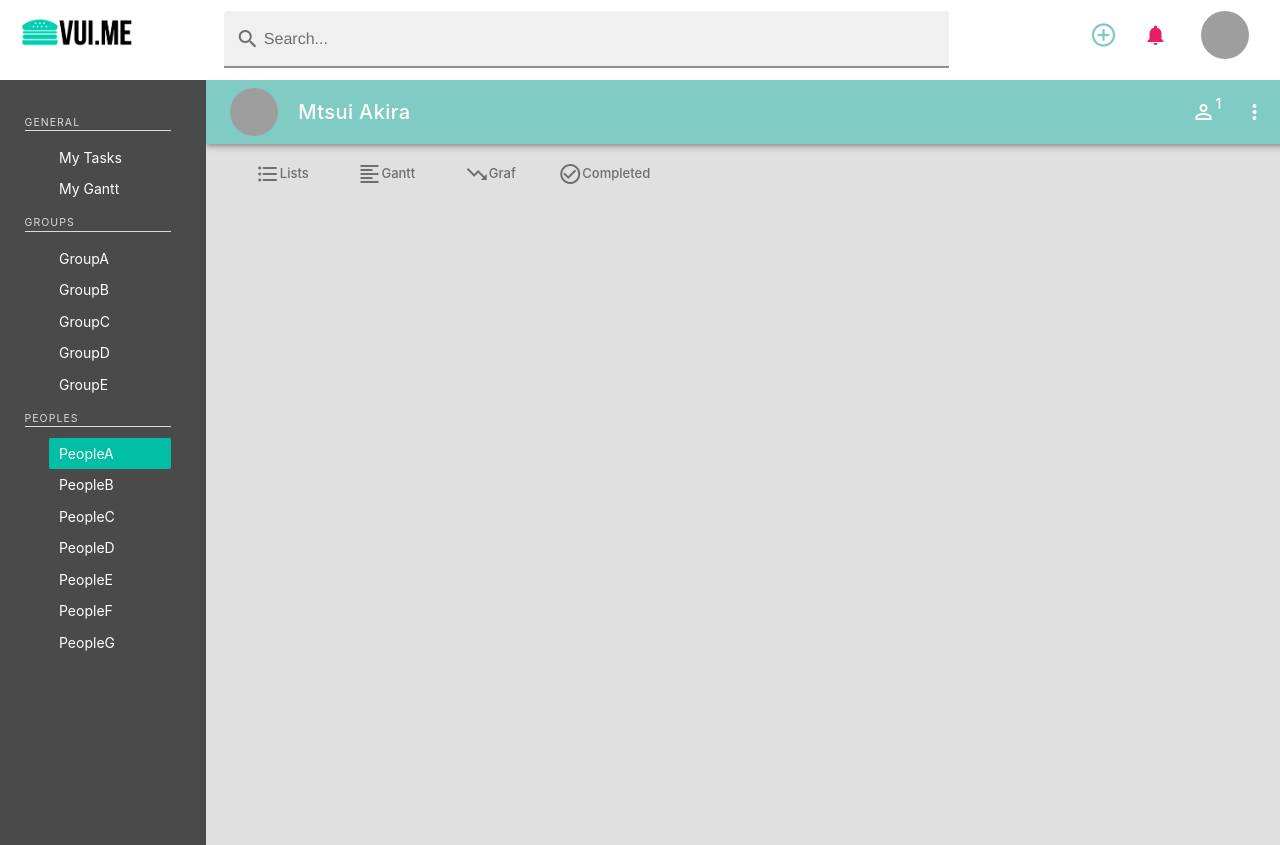
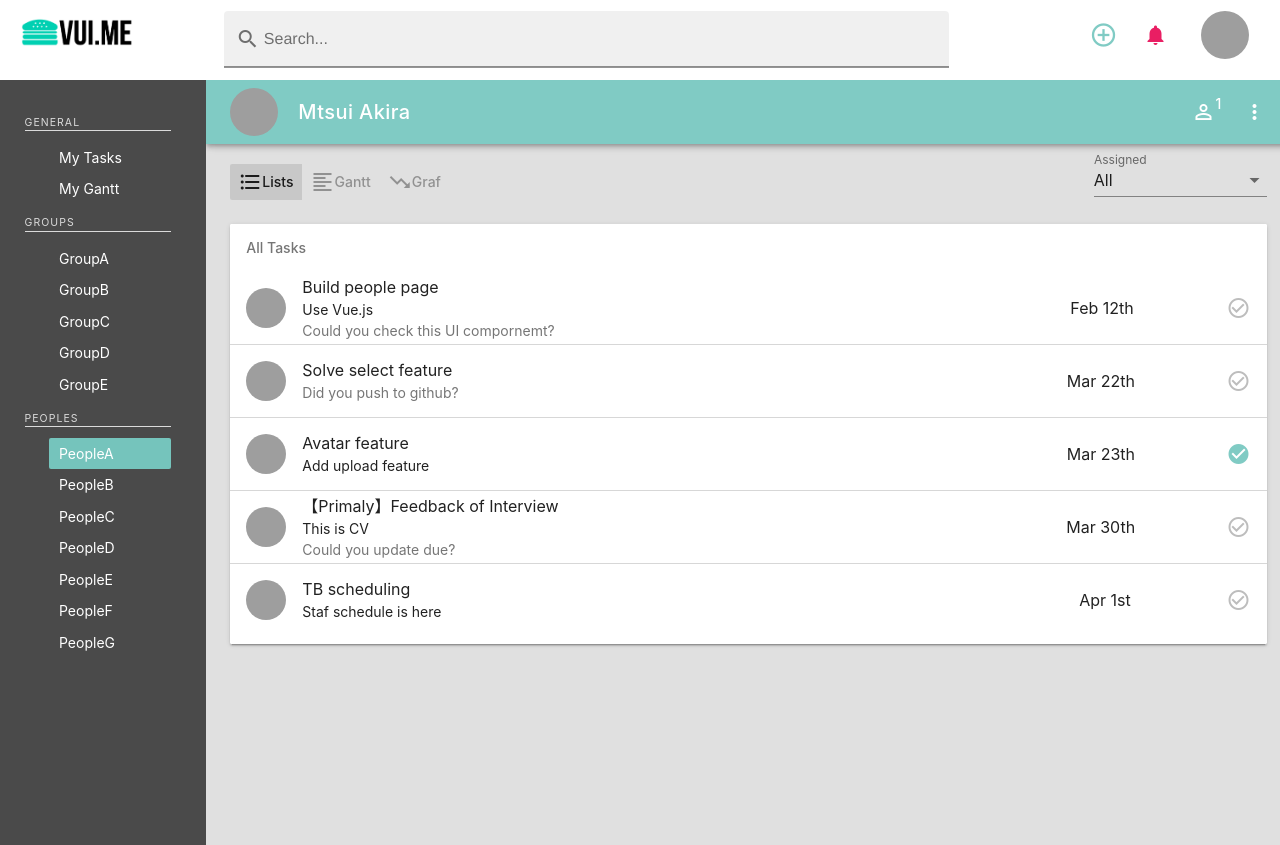
Before and after one commit to nomalio14/vuime, a Vue app: page /peoplePage in a window 1280 px wide. Built offline with nearby package versions, Linux system fonts and the light colour scheme; grey boxes are pictures that could not be loaded.

Commit message:
Added card

```diff
--- a/src/App.vue
+++ b/src/App.vue
@@ -134,7 +134,7 @@ export default {
   display: block;
 }
 .menu-list a.is-active {
-  background-color: #00BFA5;
+  background-color: #75C4BC;
 }
 .menu-label{
   text-align: left;
--- a/src/components/peoplePage.vue
+++ b/src/components/peoplePage.vue
@@ -15,7 +15,6 @@
         <img src="https://avatars0.githubusercontent.com/u/9064066?v=4&s=460">
       </v-avatar>
       <v-toolbar-title>Mtsui Akira</v-toolbar-title>
-
       <v-spacer></v-spacer>
       <v-btn icon>
         <v-icon>perm_identity</v-icon>
@@ -35,18 +34,72 @@
 
     <div class="contentControl">
     <div class="field is-grouped">
-      <section>
-        <v-btn small class="filiterItem" color="grey lighten-2" depressed>
+        <v-btn-toggle class="filterItemToggle"  v-model="toggle_exclusive">
+        <v-btn class="filterItem" color="grey lighten-2" depressed>
         <v-icon>format_list_bulleted</v-icon>Lists</v-btn>
-        <v-btn small class="filiterItem" color="grey lighten-2" depressed>
+        <v-btn class="filterItem" color="grey lighten-2" depressed>
         <v-icon>format_align_left</v-icon>Gantt</v-btn>
-        <v-btn small class="filiterItem" color="grey lighten-2" depressed>
+        <v-btn class="filterItem" color="grey lighten-2" depressed>
         <v-icon>trending_down</v-icon>Graf</v-btn>
-        <v-btn small class="filiterItem" color="grey lighten-2" depressed>
-        <v-icon>check_circle_outline</v-icon>Completed</v-btn>
-  </section>
+        </v-btn-toggle>
+        <v-spacer></v-spacer>
+    <v-flex xs3 sm2 d-flex>
+        <v-select color="teal lighten-3" :items="items" label="Assigned" class="rightFilter" v-model="e1" ></v-select>
+      </v-flex>
   </div>
     </div>
+    <v-layout>
+    <v-flex xs12>
+      <v-card>
+        <v-list two-line subheader>
+          <v-subheader>All Tasks</v-subheader>
+          <template v-for="(item, index) in tasks">
+            <v-list-tile
+              :key="item.title"
+              avatar
+              ripple
+              @click="toggle(index)"
+            >
+              <v-list-tile-avatar>
+                <img :src="item.avatar">
+              </v-list-tile-avatar>
+              <v-flex xs4 sm7>
+              <v-list-tile-content>
+                <v-list-tile-title>{{ item.title }}</v-list-tile-title>
+                <v-list-tile-sub-title class="text--primary">{{ item.headline }}</v-list-tile-sub-title>
+                <v-list-tile-sub-title>{{ item.subtitle }}</v-list-tile-sub-title>
+              </v-list-tile-content>
+              </v-flex>
+              <v-spacer></v-spacer>
+              <v-list-tile-content>
+                <v-list-tile-title class="due">{{ item.action }}</v-list-tile-title>
+              </v-list-tile-content>
+              <v-list-tile-action>
+                <v-icon
+                  v-if="selected.indexOf(index) < 0"
+                  color="grey lighten-1"
+                >
+                  check_circle_outline
+                </v-icon>
+
+                <v-icon
+                  v-else
+                  color="teal lighten-3"
+                >
+                  check_circle
+                </v-icon>
+              </v-list-tile-action>
+            </v-list-tile>
+            <v-divider
+              v-if="index < items.length"
+              :key="index"
+            ></v-divider>
+          </template>
+        </v-list>
+      </v-card>
+    </v-flex>
+  </v-layout>
+
 
     </v-container>
     </div>
@@ -55,20 +108,96 @@
 </template>
 
 <style>
-.toolbarTitle {
-    color: #757575;
+.due{
+  text-align: center!important;
+}
+hr {
+  margin: 0!important;
+}
+
+.rightFilter{
+  margin: 0!important;
+  padding: 0!important;
+}
+
+.select:not(.is-multiple):not(.is-loading)::after {
+  border-color:#1C1C1C!important;
 }
 
 .contentControl{
-    margin-top: 50px;
+    margin-top: 60px;
     height: 60px;
     width: 100%;
 }
-.filiterItem{
+.filterItemToggle{
+  background-color: initial!important;
+  box-shadow:initial!important;
+  -webkit-box-shadow:initial!important;
+}
+.filterItem{
     text-transform: none!important;
     margin-right: 0;
     float: left;
-    color: #6E6E6E !important;
 }
+.filterItemActive{
+  background-color: white;
+}
+</style>
 
-</style>
+<script>
+  export default {
+    data: () => ({
+      toggle_exclusive: 0,
+      e1: 'All',
+      items: ['All', 'toMe','DueToday','Completed'],
+      selected: [2],
+      tasks: [
+          {
+            action: 'Feb 12th',
+            headline: 'Use Vue.js',
+            avatar: 'https://avatars0.githubusercontent.com/u/9064066?v=4&s=460',
+            title: 'Build people page',
+            subtitle: "Could you check this UI compornemt?"
+          },
+          {
+            action: 'Mar 22th',
+            title: 'Solve select feature',
+            avatar: 'https://avatars0.githubusercontent.com/u/9064066?v=4&s=460',
+            subtitle: "Did you push to github?"
+          },
+          {
+            action: 'Mar 23th',
+            headline: 'Add upload feature',
+            avatar: 'https://cdn.vuetifyjs.com/images/john.jpg',
+            title: 'Avatar feature',
+          },
+          {
+            action: 'Mar 30th',
+            headline: 'This is CV',
+            title: '【Primaly】Feedback of Interview',
+            avatar: 'https://cdn.vuetifyjs.com/images/john.jpg',
+            subtitle: 'Could you update due?'
+          },
+          {
+            action: 'Apr 1st',
+            headline: 'Staf schedule is here',
+            avatar: 'https://avatars0.githubusercontent.com/u/9064066?v=4&s=460',
+            title: 'TB scheduling'
+          }
+        ]
+
+    }),
+    methods: {
+      toggle (index) {
+        const i = this.selected.indexOf(index)
+
+        if (i > -1) {
+          this.selected.splice(i, 1)
+        } else {
+          this.selected.push(index)
+        }
+      }
+    }
+  }
+
+</script>
```
